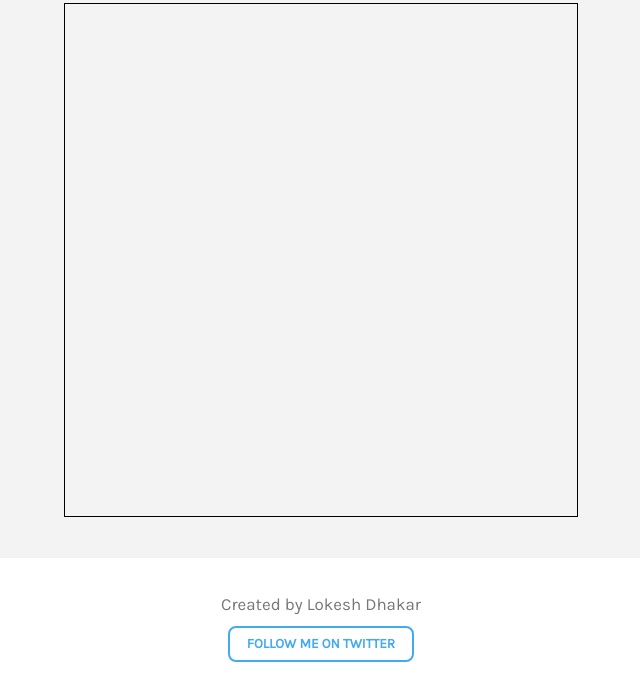
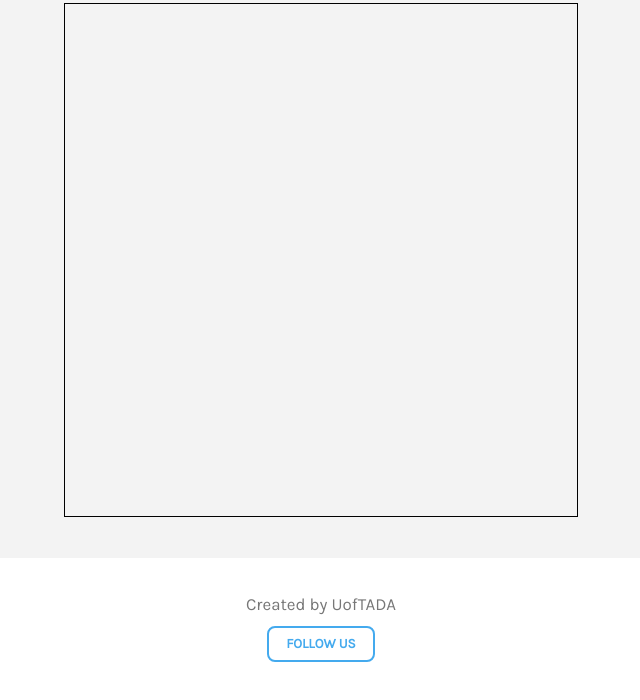
Before and after one commit to arieling/UofTAdaAutoAddLogo, a website: page index.html in a window 1280 px wide. Shown: the part 683-1383 px from the top of the page, without its empty margins (319-959 px from the left). Drawn offline with Linux system fonts and the light colour scheme.

Commit message:
forget rebranding

```diff
--- a/index.html
+++ b/index.html
@@ -31,8 +31,8 @@
   <footer>
     <div class="container">
       <p>
-        Created by Lokesh Dhakar<br />
-        <a href="https://twitter.com/lokesh" class="button button-minor">Follow me on Twitter</a>
+        Created by UofTADA<br />
+        <a href="http://uoftada.com/" class="button button-minor">Follow us</a>
       </p>
     </div>
   </footer>
```
